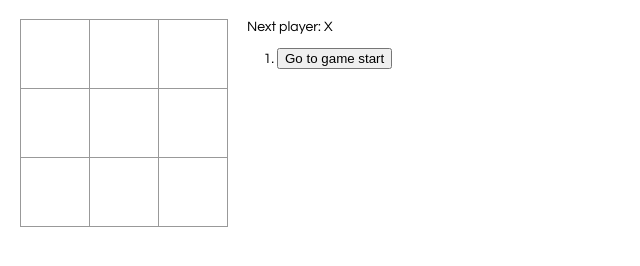
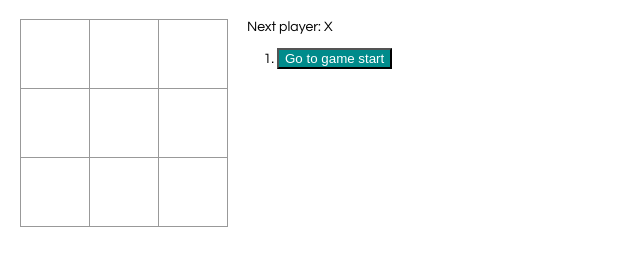
Before and after one commit to aklauritzen/tic-tac-toe, a React app in the folder my-app/: page / in a window 1280 px wide. Shown: the whole page, without its empty margins (0-640 px from the left). Built offline with nearby package versions, Linux system fonts and the light colour scheme.

```diff
--- a/my-app/src/index.css
+++ b/my-app/src/index.css
@@ -1,5 +1,3 @@
-/* TODO: #1 Spice up the design */
-
 body {
     font: 14px "Century Gothic", Futura, sans-serif;
     margin: 20px;
@@ -7,6 +5,10 @@
 
   ol, ul {
     padding-left: 30px;
+  }
+
+  .selected-move {
+    font-weight: bold;
   }
 
   .board-row:after {
@@ -50,3 +52,8 @@
   .game-info {
     margin-left: 20px;
   }
+
+  .currentButton {
+    color: white;
+    background-color: darkcyan;
+  }
--- a/my-app/src/index.js
+++ b/my-app/src/index.js
@@ -116,9 +116,13 @@
     }
 
     jumpTo(step) {
+        console.log("step: " + step);
+
         this.setState({
+
+            buttonColor: "red",
+
             stepNumber: step,
-
             // If stepNumber is even, then xIsNext is set to true
             xIsNext: (step % 2) === 0,
         });
@@ -140,21 +144,33 @@
         const current = history[this.state.stepNumber];
         const winner = calculateWinner(current.squares);
 
+
+
+
+
         /*
-            "moves" is an object with elements
+            "moves" is an object with elements thats rendered each time a button is clicked.
+
             Map calls function on all elements in history.
 
             "move" serves as key for history
         */
         const moves = history.map((step, move) => {
 
+            // Highlights the current botton
+            let currentButton = (move === this.state.stepNumber ? 'currentButton' : '')
+
             // Move starts at 0, so it is false, and desc will be "Go to game start" else "Go to move # 1..."
             const desc = move ?
                 'Go to move # ' + move :
                 'Go to game start';
+
             return (
                 <li key={move}>
-                    <button onClick={() => this.jumpTo(move)}>{desc}</button>
+                    <button
+                        className={currentButton}
+                        onClick={() => this.jumpTo(move)}>{desc}
+                    </button>
                 </li>
             );
         });
```
